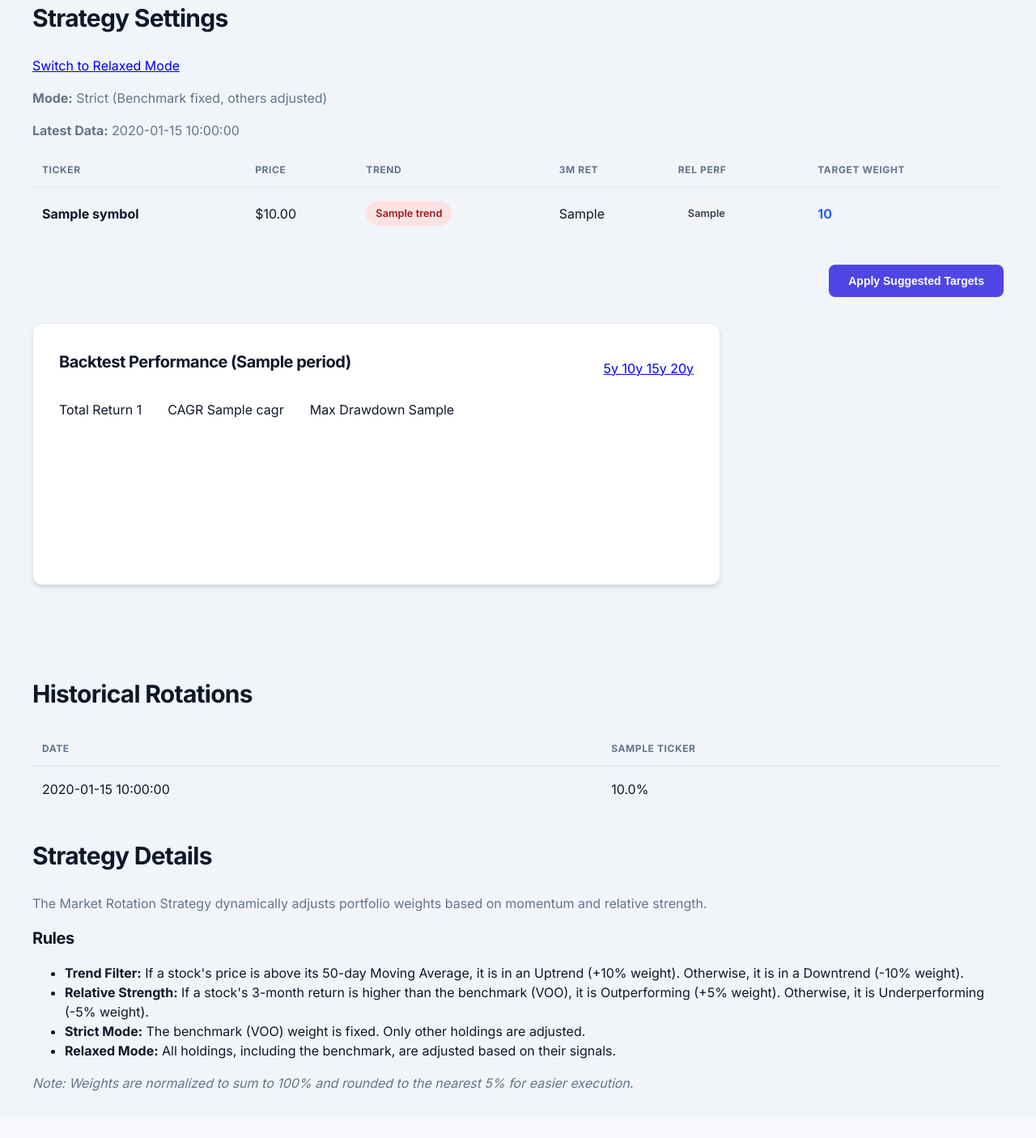
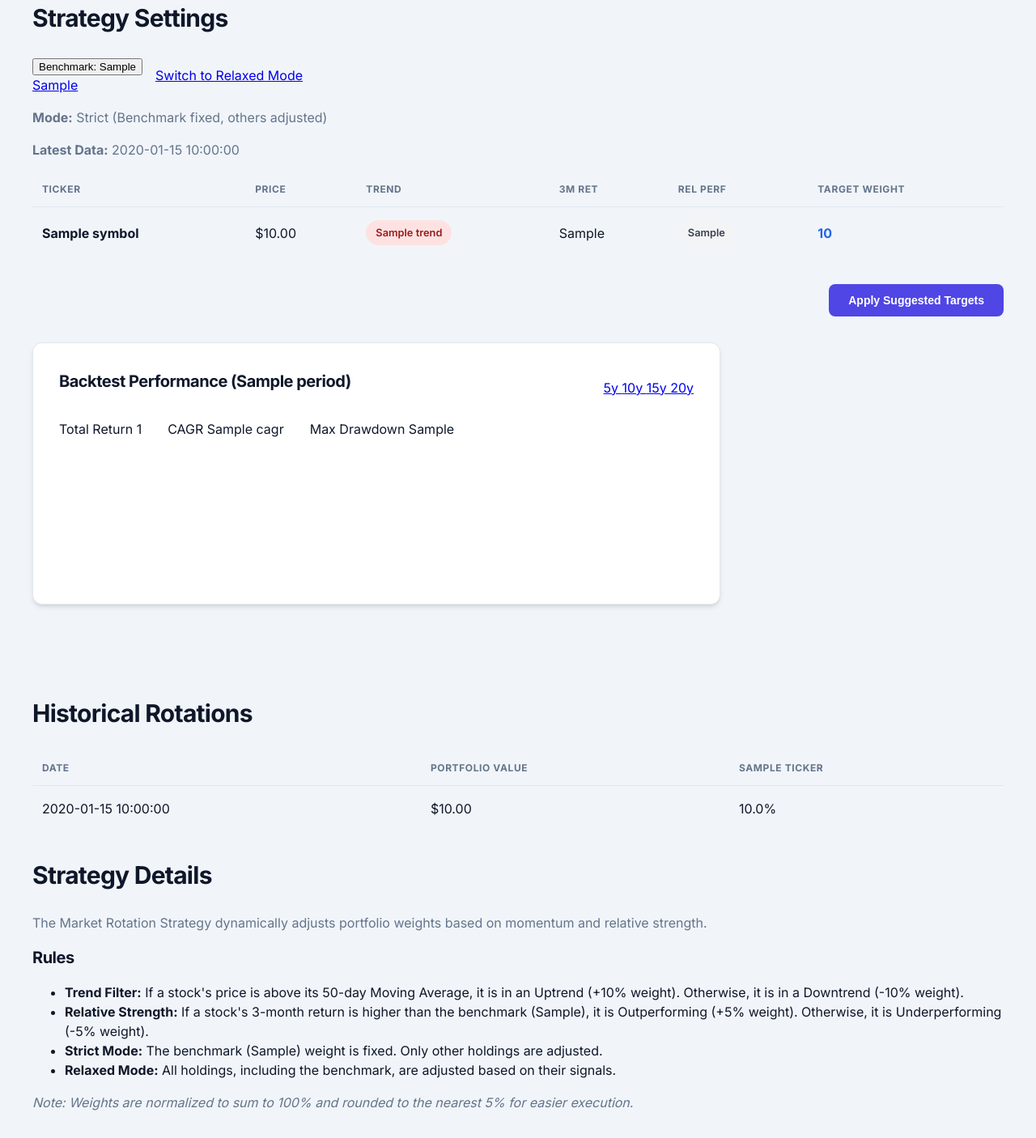
Before and after one commit to rightedges/market_rotation, a Flask app: template app/templates/rotation/analysis.html in a window 1280 px wide. Shown: the part 217-1623 px from the top of the page at 81% size. Before the commit the page ends 1565 px from the top, so only its background shows below. Run offline with Flask 3, Linux system fonts and the light colour scheme; tables that the repository leaves empty hold one stand-in row (values such as "Sample post"); the template is opened without the code that fills it: values that come from a table or form of the project are taken from there, most other values are stand-ins (such as "Sample title", 1, 10 or a date in 2020); a map, chart or similar area stays blank.

Commit message:
Added using different benchmark

```diff
--- a/app/services/strategy.py
+++ b/app/services/strategy.py
@@ -182,6 +182,9 @@
         start_date = daily_dates[start_idx]
         initial_weights, _, _, _ = self.get_signals(start_date)
 
+        # Record initial weights
+        weights_df.loc[start_date] = initial_weights
+
         prices = self.data.loc[start_date]
         for t in self.tickers:
             alloc = cash * initial_weights[t]
--- a/app/templates/rotation/analysis.html
+++ b/app/templates/rotation/analysis.html
@@ -9,8 +9,23 @@
 <div class="card">
     <div class="card-header">
         <h2>Strategy Settings</h2>
-        <div class="actions">
-            <a href="{{ url_for('rotation.analysis', id=portfolio.id, relaxed='true' if not relaxed else 'false') }}"
+        <div class="actions" style="display: flex; gap: 1rem; align-items: center;">
+            <div class="dropdown">
+                <button class="btn btn-outline dropdown-toggle" type="button" id="benchmarkDropdown"
+                    data-toggle="dropdown" aria-haspopup="true" aria-expanded="false">
+                    Benchmark: {{ benchmark_ticker }}
+                </button>
+                <div class="dropdown-menu" aria-labelledby="benchmarkDropdown">
+                    {% for h in portfolio.holdings %}
+                    <a class="dropdown-item"
+                        href="{{ url_for('rotation.analysis', id=portfolio.id, relaxed='true' if relaxed else 'false', period=period, benchmark=h.symbol) }}">
+                        {{ h.symbol }}
+                    </a>
+                    {% endfor %}
+                </div>
+            </div>
+
+            <a href="{{ url_for('rotation.analysis', id=portfolio.id, relaxed='true' if not relaxed else 'false', period=period, benchmark=benchmark_ticker) }}"
                 class="btn btn-small {{ 'btn-primary' if relaxed else 'btn-outline' }}">
                 {{ 'Switch to Strict Mode' if relaxed else 'Switch to Relaxed Mode' }}
             </a>
@@ -75,7 +90,7 @@
             <h3>Backtest Performance ({{ period }})</h3>
             <div class="btn-group">
                 {% for p in ['5y', '10y', '15y', '20y'] %}
-                <a href="{{ url_for('rotation.analysis', id=portfolio.id, relaxed='true' if relaxed else 'false', period=p) }}"
+                <a href="{{ url_for('rotation.analysis', id=portfolio.id, relaxed='true' if relaxed else 'false', period=p, benchmark=benchmark_ticker) }}"
                     class="btn btn-small {{ 'btn-primary' if period == p else 'btn-outline' }}">
                     {{ p }}
                 </a>
@@ -110,6 +125,7 @@
                 <thead>
                     <tr>
                         <th>Date</th>
+                        <th>Portfolio Value</th>
                         {% for ticker in rotation_tickers %}
                         <th>{{ ticker }}</th>
                         {% endfor %}
@@ -119,6 +135,7 @@
                     {% for row in rotation_data %}
                     <tr>
                         <td>{{ row.date }}</td>
+                        <td>${{ "{:,.2f}".format(row.value) }}</td>
                         {% for ticker in rotation_tickers %}
                         <td>{{ "%.1f%%"|format(row[ticker] * 100) }}</td>
                         {% endfor %}
@@ -147,9 +164,11 @@
         <ul>
             <li><strong>Trend Filter:</strong> If a stock's price is above its 50-day Moving Average, it is in an
                 Uptrend (+10% weight). Otherwise, it is in a Downtrend (-10% weight).</li>
-            <li><strong>Relative Strength:</strong> If a stock's 3-month return is higher than the benchmark (VOO), it
+            <li><strong>Relative Strength:</strong> If a stock's 3-month return is higher than the benchmark ({{
+                benchmark_ticker }}), it
                 is Outperforming (+5% weight). Otherwise, it is Underperforming (-5% weight).</li>
-            <li><strong>Strict Mode:</strong> The benchmark (VOO) weight is fixed. Only other holdings are adjusted.
+            <li><strong>Strict Mode:</strong> The benchmark ({{ benchmark_ticker }}) weight is fixed. Only other
+                holdings are adjusted.
             </li>
             <li><strong>Relaxed Mode:</strong> All holdings, including the benchmark, are adjusted based on their
                 signals.</li>
@@ -178,7 +197,7 @@
                     tension: 0.1
                 },
                 {
-                    label: 'Benchmark (VOO)',
+                    label: `Benchmark (${chartData.benchmark_ticker || 'VOO'})`,
                     data: chartData.benchmark_values,
                     borderColor: '#9ca3af',
                     borderDash: [5, 5],
```
Also changed, not shown: app/routes/rotation.py (+37 -17 lines), README.md.
